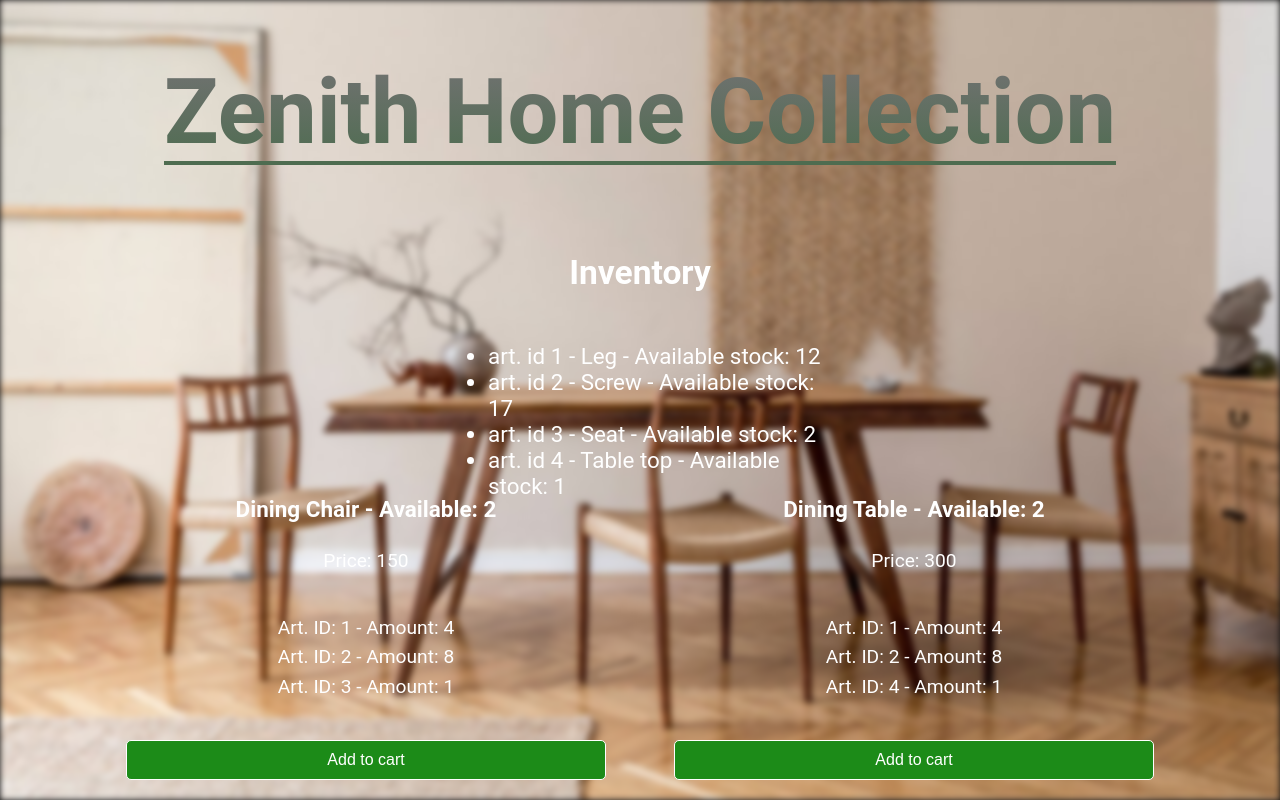
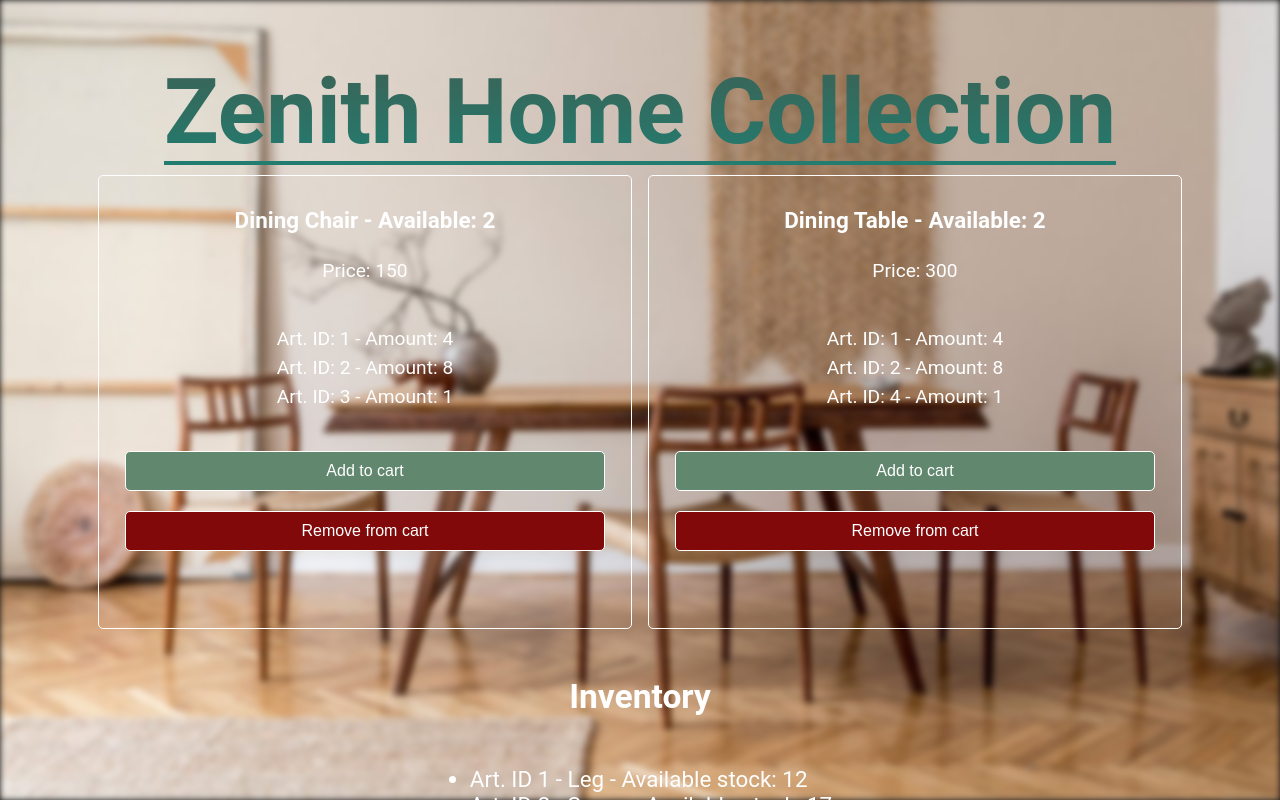
Before and after one commit to danieldraganweb/Next-test3, a Next.js app: page / in a window 1280 px wide. Built offline with nearby package versions, Linux system fonts and the light colour scheme.

Commit message:
@mediaquery add for min-widh 400 and 800px

```diff
--- a/pages/warehouse.tsx
+++ b/pages/warehouse.tsx
@@ -75,17 +75,6 @@ const Warehouse = () => {
 
   return (
     <>
-      <div className={styles.inventory}>
-        <h2>Inventory</h2>
-        <ul>
-          {inventory.map((article) => (
-            <li key={article.art_id}>
-              art. id {article.art_id} - {article.name} - Available stock:{" "}
-              {article.stock}
-            </li>
-          ))}
-        </ul>
-      </div>
       <div className={styles.container}>
         <div className={styles.grid}>
           {products.map((product) => (
@@ -127,6 +116,17 @@ const Warehouse = () => {
             </div>
           ))}
         </div>
+      </div>
+      <div className={styles.inventory}>
+        <h2>Inventory</h2>
+        <ul>
+          {inventory.map((article) => (
+            <li key={article.art_id}>
+              Art. ID {article.art_id} - {article.name} - Available stock:{" "}
+              {article.stock}
+            </li>
+          ))}
+        </ul>
       </div>
     </>
   );
--- a/styles/Home.module.css
+++ b/styles/Home.module.css
@@ -23,14 +23,16 @@
   filter: blur(3px);
   -webkit-filter: blur(3px);
   overflow: hidden;
+  margin-bottom: none;
 }
 .title {
   font-size: 90px;
   font-weight: 600;
   position: relative;
-  background: -webkit-linear-gradient(#727272, #4e6c50);
+  background: -webkit-linear-gradient(#3c6255, #227c70);
   background-clip: text;
   -webkit-text-fill-color: transparent;
+  margin-bottom: 10px;
 }
 .title::after {
   content: "";
@@ -39,7 +41,7 @@
   bottom: 0;
   width: 100%;
   height: 4px;
-  background-color: #4e6c50;
+  background-color: #227c70;
 }
 
 .inventory {
@@ -48,10 +50,24 @@
   justify-content: space-between;
   align-items: center;
   position: relative;
-  width: 30%;
-  height: 30%;
+  width: 600px;
+  height: 200px;
   font-size: 1.4rem;
-  margin-bottom: none;
+}
+
+.addbutton {
+  background-color: #61876e;
+  color: rgb(255, 255, 255);
+  border: 1px solid rgb(255, 255, 255);
+  border-radius: 5px;
+  padding: 10px;
+  font-size: 1rem;
+  margin: 10px;
+  cursor: pointer;
+}
+.addbutton:hover {
+  background-color: #3c6255;
+  color: rgb(245, 233, 233);
 }
 .removebutton {
   background-color: rgb(129, 9, 9);
@@ -68,25 +84,6 @@
   color: rgb(245, 233, 233);
 }
 
-.addbutton {
-  background-color: rgb(28, 139, 24);
-  color: rgb(255, 255, 255);
-  border: 1px solid rgb(255, 255, 255);
-  border-radius: 5px;
-  padding: 10px;
-  font-size: 1rem;
-  margin: 10px;
-  cursor: pointer;
-}
-.addbutton:hover {
-  background-color: rgb(93, 6, 6);
-  color: rgb(245, 233, 233);
-}
-.addbutton:active {
-  background-color: rgb(17, 16, 16);
-  color: rgb(255, 255, 255);
-}
-
 .card {
   height: 50%;
   font-size: 10px;
@@ -95,6 +92,7 @@
   width: 500px;
   display: flex;
   flex-direction: column;
+  line-height: 3px;
 }
 
 .grid {
@@ -104,18 +102,18 @@
   grid-auto-rows: minmax(100px, auto);
 }
 .grid > div {
+  border: 1px solid white;
   border-radius: 5px;
   padding: 1rem;
   font-size: 1.2rem;
   text-align: center;
   height: 420px;
   line-height: 10px;
-  margin-bottom: 50px;
+  margin-bottom: 20px;
 }
 .grid > div:nth-child(1) {
   background: transparent;
   text-transform: 0.5;
-  opacity: 15px;
 }
 .grid > div:nth-child(2) {
   background: transparent;
--- a/styles/globals.css
+++ b/styles/globals.css
@@ -2,14 +2,35 @@ html,
 body {
   max-width: 100vw;
   overflow-x: hidden;
+  margin-bottom: none;
 }
 
 body {
-  color: rgb(255, 255, 255);
+  color: #ffffff;
   background-color: rgb(17, 16, 16);
   font-family: "Roboto", sans-serif;
-  font-size: 1rem;
   display: flex;
   flex-direction: column;
   margin: 0px;
 }
+@media screen and (min-width: 400px) {
+  body {
+    display: flex;
+    flex-direction: column;
+    justify-content: space-between;
+    align-items: center;
+    position: relative;
+    height: 100vh;
+    width: 100vw;
+  }
+}
+
+@media screen and (min-width: 800px) {
+  body {
+    display: flex;
+    flex-direction: row;
+    justify-content: space-between;
+    align-items: center;
+    position: relative;
+  }
+}
```
